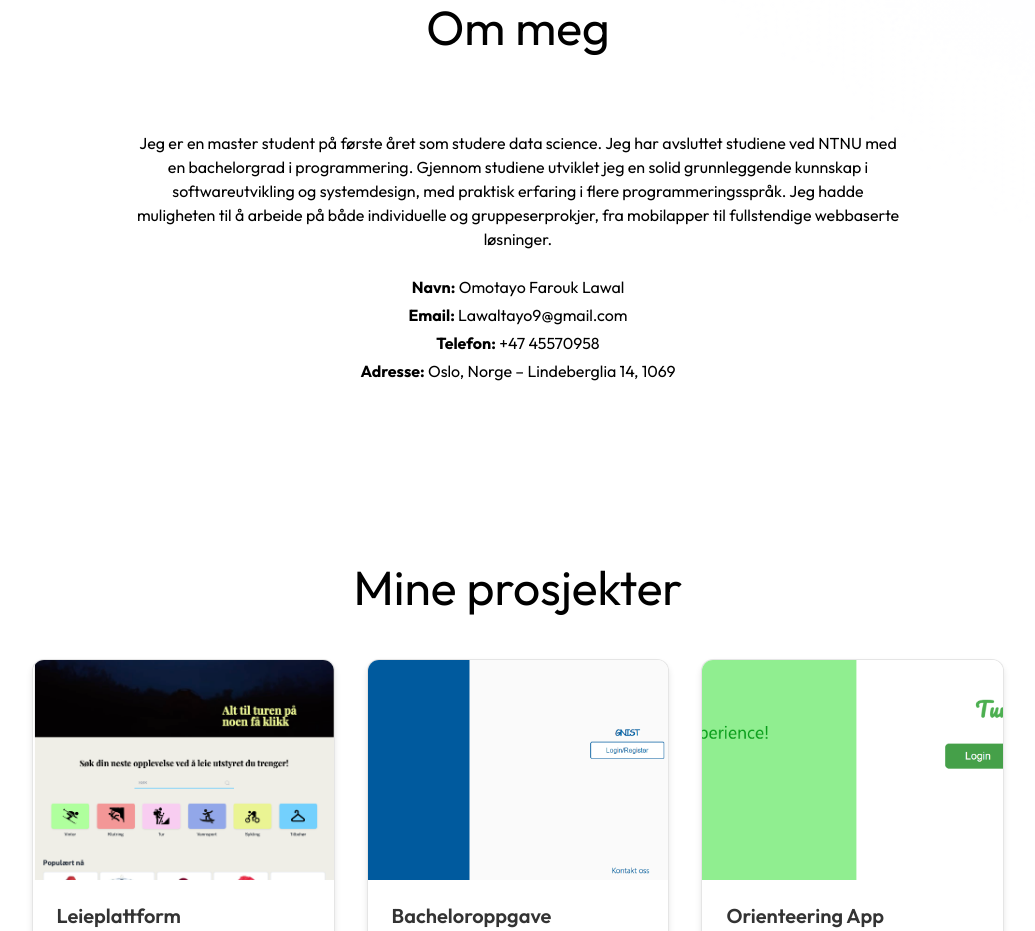
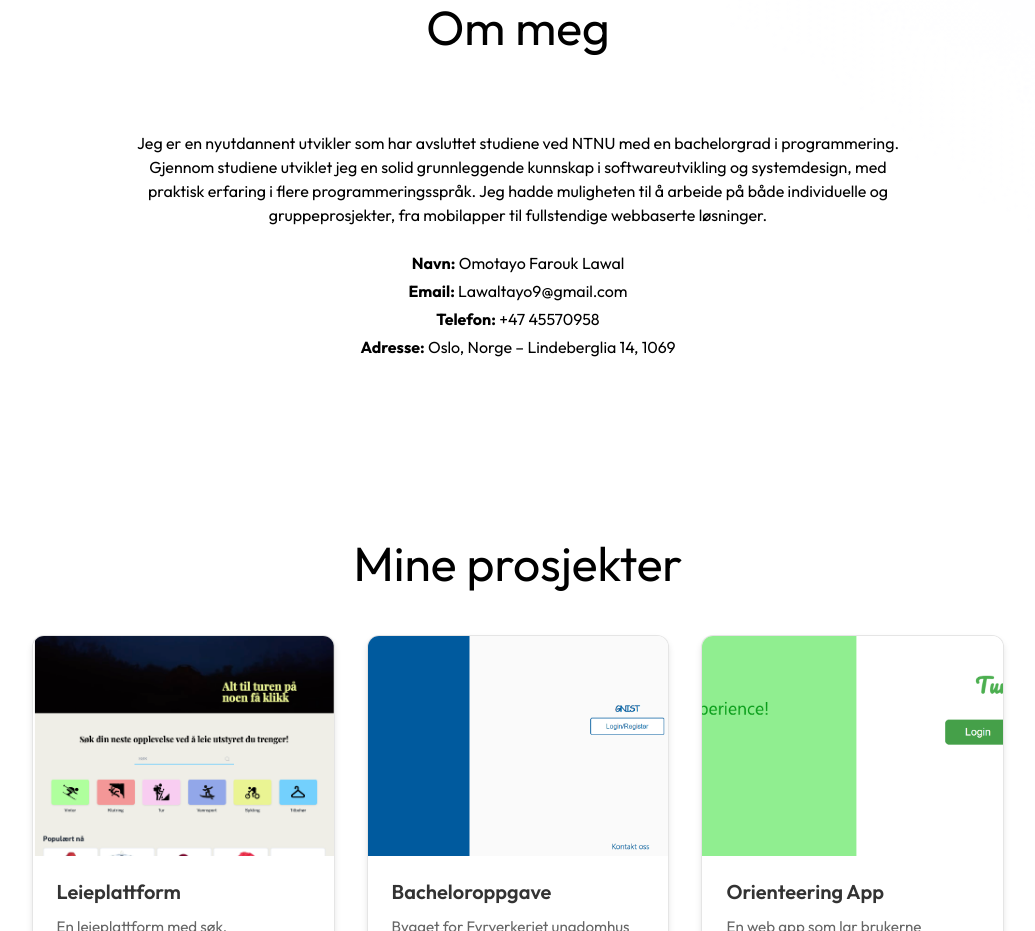
Before and after one commit to TayoScript/Portefolje, a plain HTML site: page index.html in a window 1280 px wide. Shown: the part 837-1768 px from the top of the page, without its empty margins (122-1157 px from the left). Drawn offline with nearby package versions, Linux system fonts and the light colour scheme.

Commit message:
skrivefeil

```diff
--- a/index.html
+++ b/index.html
@@ -391,7 +391,7 @@
     <div class="flex w-full md:max-w-6xl mx-auto flex-col items-center gap-10 my-20 text-center">
         <div class="max-w-3xl font-Outfit">
             <p class="mb-6">
-                Jeg er en master student på første året som studere data science. Jeg har avsluttet studiene ved NTNU med en bachelorgrad i programmering. Gjennom studiene utviklet jeg en solid grunnleggende kunnskap i softwareutvikling og systemdesign, med praktisk erfaring i flere programmeringsspråk. Jeg hadde muligheten til å arbeide på både individuelle og gruppeserprokjer, fra mobilapper til fullstendige webbaserte løsninger.
+                Jeg er en nyutdannent utvikler som har avsluttet studiene ved NTNU med en bachelorgrad i programmering. Gjennom studiene utviklet jeg en solid grunnleggende kunnskap i softwareutvikling og systemdesign, med praktisk erfaring i flere programmeringsspråk. Jeg hadde muligheten til å arbeide på både individuelle og gruppeprosjekter, fra mobilapper til fullstendige webbaserte løsninger.
             </p>
 
             <!-- Contact Info -->
```
